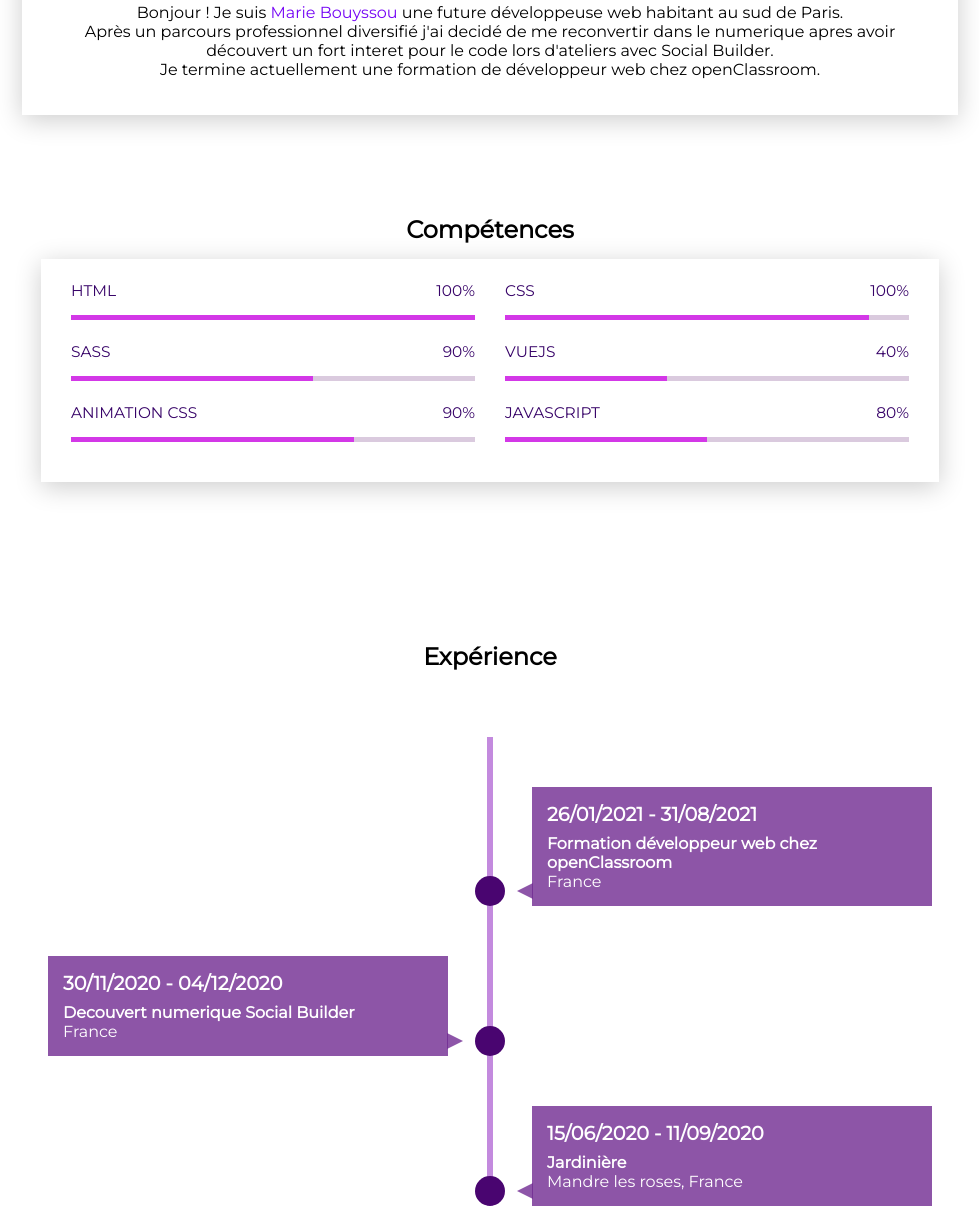
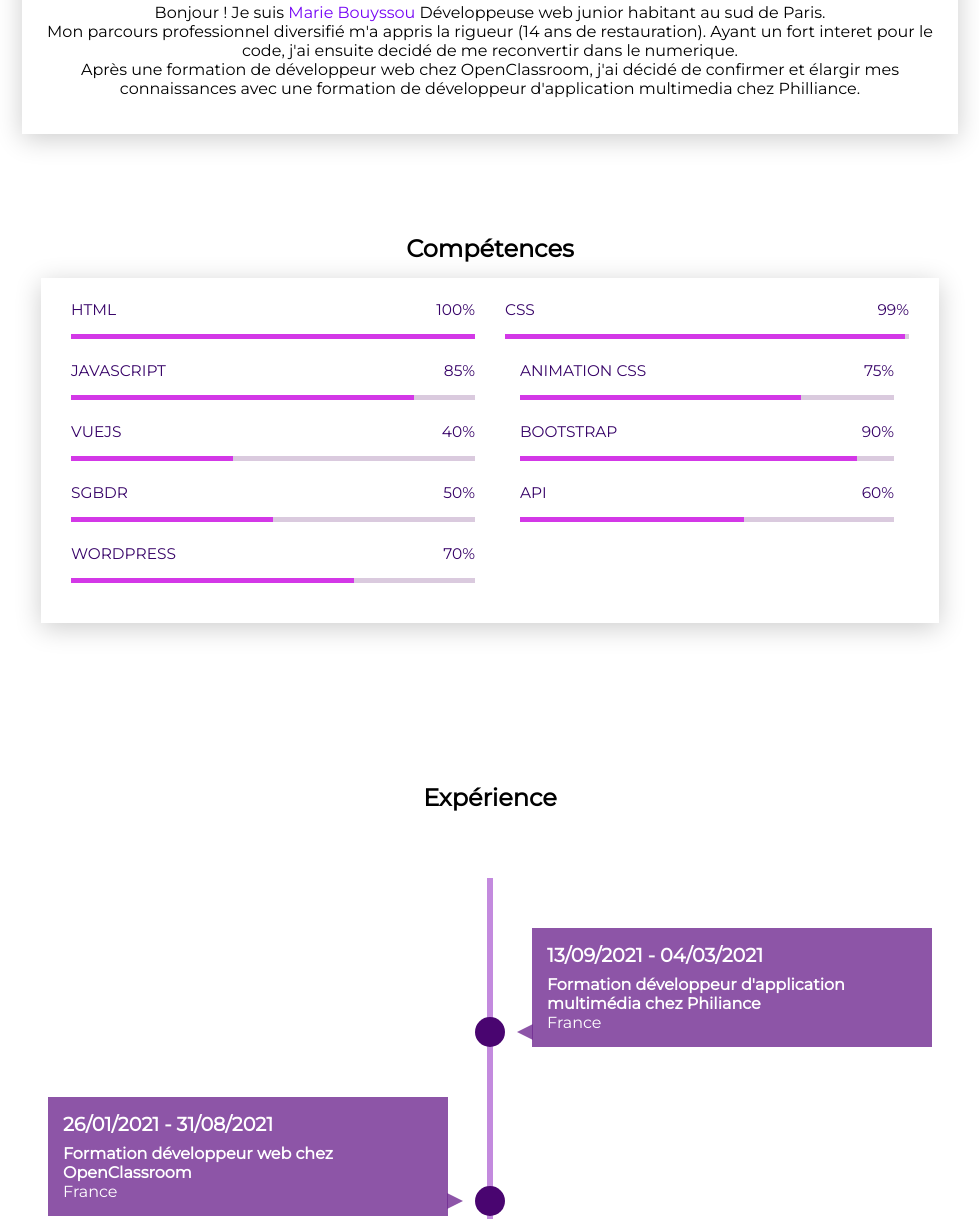
Before and after one commit to marieprincecc/Marie-Bouyssou, a website: page index.html in a window 1280 px wide. Shown: the part 827-2046 px from the top of the page, without its empty margins (150-1129 px from the left). Drawn offline with Linux system fonts and the light colour scheme.

Commit message:
mise a jour

```diff
--- a/index.html
+++ b/index.html
@@ -1,11 +1,11 @@
 <!DOCTYPE html>
-<html>
+<html lang="fr">
   <head>
-    <title>Site de Marie Bouyssou</title>
     <meta charset="UTF-8" />
     <link href="https://fonts.googleapis.com/css?family=Montserrat"rel="stylesheet"/>
     <link href="./styles.css" rel="stylesheet" />
     <meta name="viewport" content="width=device-width, initial-scale=1, minimum-scale=1">
+    <title>Site de Marie Bouyssou</title>
   </head>
   <body>
     <header>
@@ -15,9 +15,9 @@
         <img src="images/moi.jpg" alt="Photo de Marie" />
         <h2>Jeune,créative, et dynamique.</h2>
         <p>
-          Bonjour ! Je suis   <a href="https://www.linkedin.com/in/marie-bouyssou-52764a200" target="_blank">Marie Bouyssou</a> une future développeuse web habitant au sud de Paris.<br />
-  Après un parcours professionnel diversifié j'ai decidé de me reconvertir dans le numerique apres avoir découvert un fort interet pour le code lors d'ateliers avec Social Builder.<br/>
-  Je termine actuellement une formation de développeur web chez openClassroom.
+          Bonjour ! Je suis   <a href="https://www.linkedin.com/in/marie-bouyssou-52764a200" target="_blank">Marie Bouyssou</a> Développeuse web junior habitant au sud de Paris.<br />
+  Mon parcours professionnel diversifié m'a appris la rigueur (14 ans de restauration). Ayant un fort interet pour le code, j'ai ensuite decidé de me reconvertir dans le numerique.<br/>
+  Après une formation de développeur web chez OpenClassroom, j'ai décidé de confirmer et élargir mes connaissances avec une formation de développeur d'application multimedia chez Philliance.
         </p>
     </section>
       <section class="skills">
@@ -33,18 +33,34 @@
                   </div>
                   <!-- Fin .progress-container -->
                   <div class="progress-container">
-                    <span class="progress-badge">SASS</span>
+                    <span class="progress-badge">JAVASCRIPT</span>
                       <div class="progress">
-                        <div class="progress-bar" style="width: 60%;"></div>
-                        <span class="progress-value">90%</span>
+                        <div class="progress-bar" style="width: 85%;"></div>
+                        <span class="progress-value">85%</span>
+                      </div>
+                  </div>
+                   <!-- Fin .progress-container -->
+                   <div class="progress-container">
+                    <span class="progress-badge">VueJs</span>
+                      <div class="progress">
+                        <div class="progress-bar" style="width: 40%;"></div>
+                        <span class="progress-value">40%</span>
                       </div>
                   </div>
                     <!-- Fin .progress-container -->
                   <div class="progress-container">
-                    <span class="progress-badge">ANIMATION CSS</span>
+                    <span class="progress-badge">SGBDR</span>
                     <div class="progress">
-                        <div class="progress-bar" style="width: 70%;"></div>
-                        <span class="progress-value">90%</span>
+                        <div class="progress-bar" style="width: 50%;"></div>
+                        <span class="progress-value">50%</span>
+                    </div>
+                  </div>
+                   <!-- Fin .progress-container -->
+                   <div class="progress-container">
+                    <span class="progress-badge">WORDPRESS</span>
+                    <div class="progress">
+                      <div class="progress-bar" style="width: 70%;"></div>
+                      <span class="progress-value">70%</span>
                     </div>
                   </div>
                     <!-- Fin .progress-container -->
@@ -54,26 +70,43 @@
                 <div class="progress-container">
                     <span class="progress-badge">CSS</span>
                     <div class="progress">
-                      <div class="progress-bar" style="width: 90%;"></div>
-                      <span class="progress-value">100%</span>
+                      <div class="progress-bar" style="width: 99%;"></div>
+                      <span class="progress-value">99%</span>
                     </div>
                   </div>
+                   <!-- Fin .skills-column -->
+            <div class="skills-column">
+              <div class="progress-container">
+                  <span class="progress-badge">ANIMATION CSS</span>
+                  <div class="progress">
+                    <div class="progress-bar" style="width: 75%;"></div>
+                    <span class="progress-value">75%</span>
+                  </div>
+                </div>
                   <!-- Fin .progress-container -->
                   <div class="progress-container">
-                      <span class="progress-badge">VueJs</span>
+                    <span class="progress-badge">BOOTSTRAP</span>
+                    <div class="progress">
+                      <div class="progress-bar" style="width: 90%;"></div>
+                      <span class="progress-value">90%</span>
+                    </div>
+                  </div>
+                    <!-- Fin .progress-container -->
+                    <div class="progress-container">
+                      <span class="progress-badge">API</span>
                       <div class="progress">
-                        <div class="progress-bar" style="width: 40%;"></div>
-                        <span class="progress-value">40%</span>
+                        <div class="progress-bar" style="width: 60%;"></div>
+                        <span class="progress-value">60%</span>
                       </div>
                     </div>
                     <!-- Fin .progress-container -->
-                    <div class="progress-container">
-                      <span class="progress-badge">JAVASCRIPT</span>
-                      <div class="progress">
-                        <div class="progress-bar" style="width: 50%;"></div>
-                        <span class="progress-value">80%</span>
-                      </div>
+                       <!--   <div class="progress-container">
+                    <span class="progress-badge">PHP</span>
+                    <div class="progress">
+                      <div class="progress-bar" style="width: 0%;"></div>
+                      <span class="progress-value">0%</span>
                     </div>
+                  </div>-->
                     <!-- Fin .progress-container -->
             </div>
             <!-- Fin .skills-column -->
@@ -83,16 +116,25 @@
       <section class="timeline">
           <h2>Expérience</h2>
           <ul>
-              <!-- Début expérience 0 -->
+            <!-- Début expérience 0 -->
+            <li>
+              <div class="bubble">
+                <time>13/09/2021 - 04/03/2021</time>
+                <span>Formation développeur d'application multimédia chez Philiance</span>
+                <br />France
+              </div>
+            </li>
+            <!-- Fin expérience 0 -->
+              <!-- Début expérience 1 -->
               <li>
                 <div class="bubble">
                   <time>26/01/2021 - 31/08/2021</time>
-                  <span>Formation développeur web chez openClassroom</span>
+                  <span>Formation développeur web chez OpenClassroom</span>
                   <br />France
                 </div>
               </li>
-              <!-- Fin expérience 0 -->
-              <!-- Début expérience 1 -->
+              <!-- Fin expérience 1 -->
+              <!-- Début expérience 2 -->
               <li>
                 <div class="bubble">
                   <time>30/11/2020 - 04/12/2020</time>
@@ -100,8 +142,8 @@
                   <br />France
                 </div>
               </li>
-              <!-- Fin expérience 1 -->
-              <!-- Début expérience 2 -->
+              <!-- Fin expérience 2 -->
+              <!-- Début expérience 3 -->
               <li>
                 <div class="bubble">
                   <time>15/06/2020 - 11/09/2020</time>
@@ -109,10 +151,10 @@
                   <br />Mandre les roses, France
                 </div>
               </li>
-              <!-- Fin expérience 2 -->
+              <!-- Fin expérience 3 -->
             </ul>
               <ul>
-                  <!-- Début expérience 1 -->
+                  <!-- Début expérience 4 -->
                   <li>
                     <div class="bubble">
                       <time>12/2019 - 06/2020</time>
@@ -120,8 +162,8 @@
                       <br />Brunoy, France
                     </div>
                   </li>
-                  <!-- Fin expérience 1 -->
-                  <!-- Début expérience 2 -->
+                  <!-- Fin expérience 4 -->
+                  <!-- Début expérience 5 -->
                   <li>
                     <div class="bubble">
                       <time>02/2017 - 12/2019</time>
@@ -129,10 +171,10 @@
                       <br />Brunoy, France
                     </div>
                   </li>
-                  <!-- Fin expérience 2 -->
+                  <!-- Fin expérience 5-->
                 </ul>
                 <ul>
-                    <!-- Début expérience 1 -->
+                    <!-- Début expérience 6 -->
                     <li>
                       <div class="bubble">
                         <time>09/2007 - 02/2017</time>
@@ -140,8 +182,8 @@
                         <br />Paris, France
                       </div>
                     </li>
-                    <!-- Fin expérience 1 -->
-                    <!-- Début expérience 2 -->
+                    <!-- Fin expérience 6 -->
+                    <!-- Début expérience 7 -->
                     <li>
                       <div class="bubble">
                         <time>09/2006 - 08/2007</time>
@@ -149,10 +191,10 @@
                         <br />Paris, France
                       </div>
                     </li>
-                    <!-- Fin expérience 2 -->
+                    <!-- Fin expérience 7 -->
                   </ul>
                   <ul>
-                      <!-- Début expérience 1 -->
+                      <!-- Début expérience 8 -->
                       <li>
                         <div class="bubble">
                           <time>02/2005 - 09/2006</time>
@@ -160,8 +202,8 @@
                           <br />France
                         </div>
                       </li>
-                      <!-- Fin expérience 1 -->
-                      <!-- Début expérience 2 -->
+                      <!-- Fin expérience 8 -->
+                      <!-- Début expérience 9 -->
                       <li>
                         <div class="bubble">
                           <time>09/2003 - 08/2005</time>
@@ -169,7 +211,7 @@
                           <br />Paris, France
                         </div>
                       </li>
-                      <!-- Fin expérience 2 -->
+                      <!-- Fin expérience 9 -->
                     </ul>
         </section>
         <section class="contact">
@@ -202,6 +244,6 @@
                 <button class="btn">Envoyer</button>
               </form>
           </section>
-</body>
-<script src="./scripts.js"></script>
+          <script src="./scripts.js"></script>
+        </body>
 </html>
```
